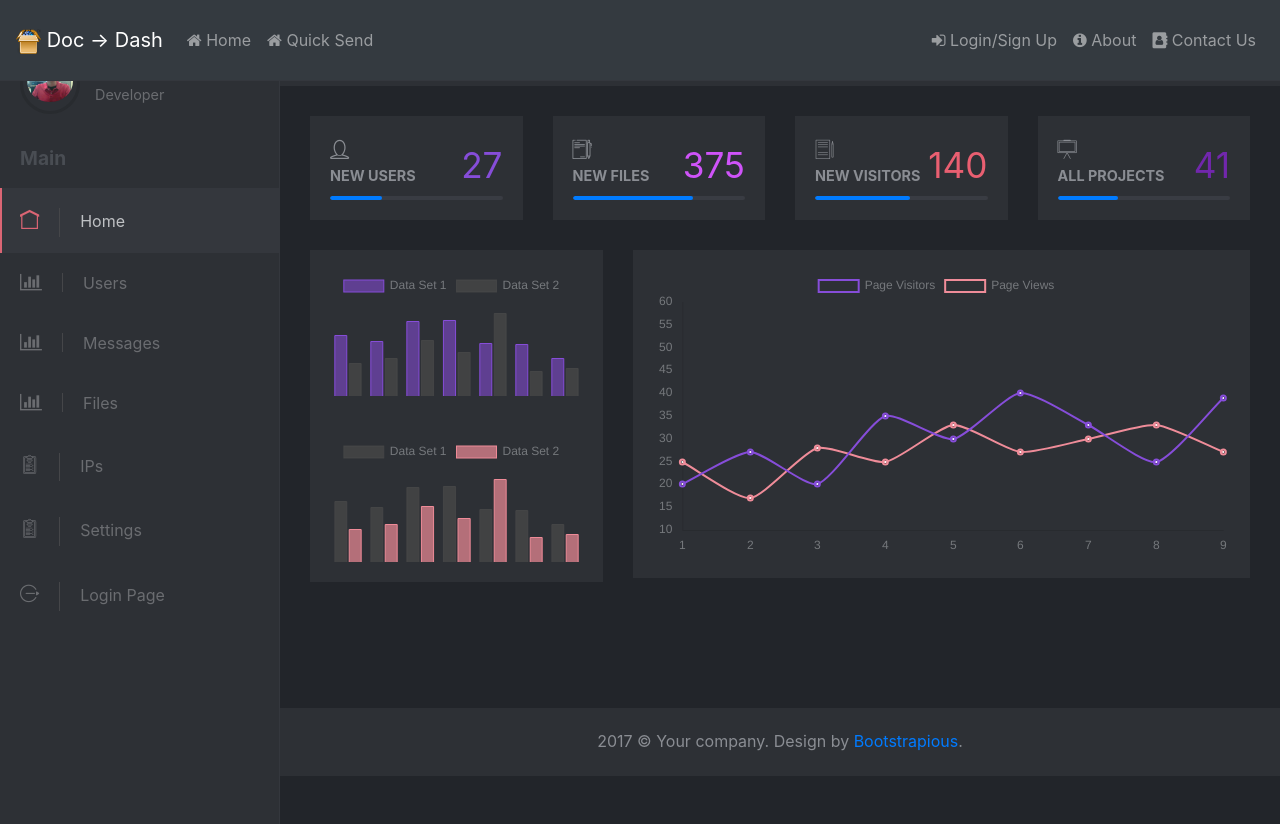
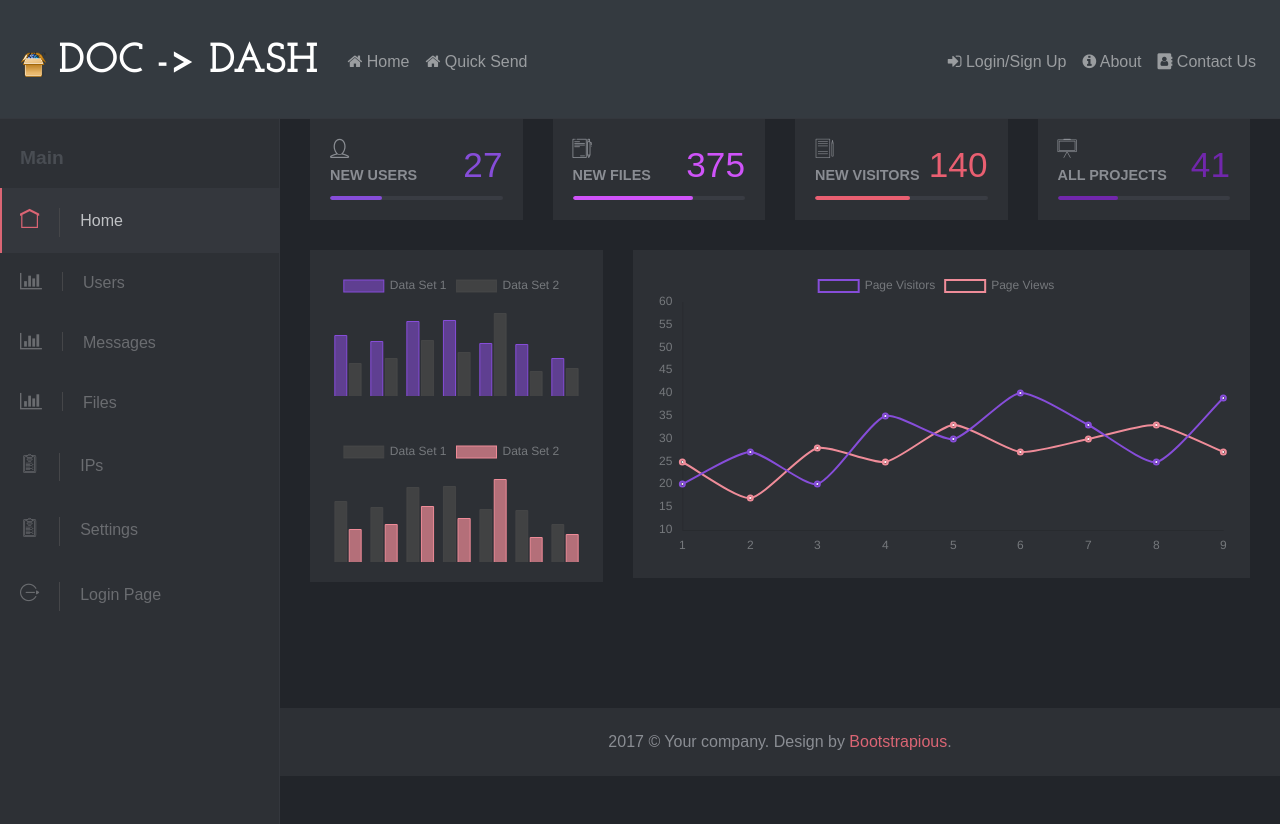
Before and after one commit to ramananeesh/CS372GroupProject, a PHP site: page /admin.php in a window 1280 px wide. Run offline with PHP 8.4, Linux system fonts and the light colour scheme; data that the repository does not hold is empty; some libraries are stand-ins or nearby versions; some web fonts are replaced.

Commit message:
changes css links in admin to new css folder location

```diff
--- a/admin.php
+++ b/admin.php
@@ -33,12 +33,10 @@
     <!-- Tweaks for older IEs--><!--[if lt IE 9]>
         <script src="https://oss.maxcdn.com/html5shiv/3.7.3/html5shiv.min.js"></script>
         <script src="https://oss.maxcdn.com/respond/1.4.2/respond.min.js"></script><![endif]-->
-            <link rel="stylesheet" href="/Landing/css/bootstrap.min.css">
-    <link rel="stylesheet" type="text/css" href="cssL/font-awesome.min.css">
+    <link rel="stylesheet" type="text/css" href="./css/font-awesome.min.css">
     <link href='https://fonts.googleapis.com/css?family=Open+Sans:300,600|Raleway:600,300|Josefin+Slab:400,700,600italic,600,400italic' rel='stylesheet' type='text/css'>
-    <link rel="stylesheet" type="text/css" href="cssL/slick-team-slider.css" />
-    <link rel="stylesheet" type="text/css" href="cssL/style.css">
-    <link href="dashboard.css" rel="stylesheet">
+    <link rel="stylesheet" type="text/css" href="./css/slick-team-slider.css" />
+    <link rel="stylesheet" type="text/css" href="./css/style.css">
 
     <style>
       body, th,td {
```
